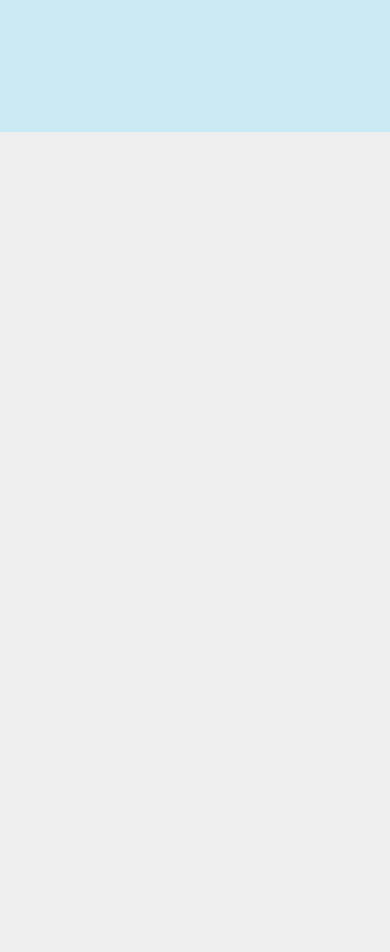
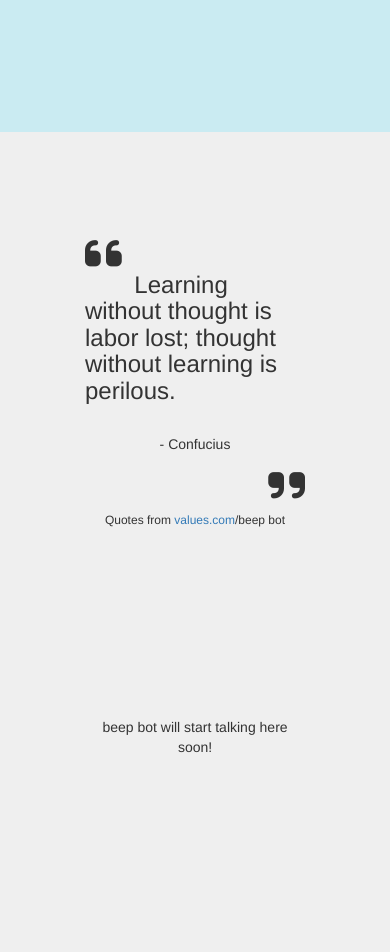
Before and after one commit to krishna-kumar456/Flask-Blog, a Flask app: page / in a window 390 px wide. Shown: the part 1134-2086 px from the top of the page. Run offline with Flask 2, Linux system fonts and the light colour scheme; some libraries are stand-ins or nearby versions.

Commit message:
satisfactory landing

```diff
--- a/app.py
+++ b/app.py
@@ -4,6 +4,8 @@ from flask_login import UserMixin, LoginManager, login_user, logout_user
 from flask_blogging import SQLAStorage, BloggingEngine
 from flask_sqlalchemy import SQLAlchemy
 import os
+import requests
+import random
 
 app = Flask(__name__)
 app.config["SECRET_KEY"] = "secret"  # for WTF-forms and login
@@ -19,12 +21,6 @@ app.config["SQLALCHEMY_DATABASE_URI"] = os.environ['DATABASE_URL']
 
 #export DATABASE_URL="postgresql://localhost/blog"
 
-# extensions
-#engine = create_engine('sqlite:////tmp/blog.db')
-#meta = MetaData()
-#sql_storage = SQLAStorage(engine, metadata=meta)
-
-#meta.create_all(bind=engine)
 
 db = SQLAlchemy(app)
 storage = SQLAStorage(db=db)
@@ -41,6 +37,45 @@ class User(UserMixin):
     def get_name(self):
         return "Paul Dirac"  # typically the user's name
 
+def get_quotes():
+
+    try:
+        r = requests.get('http://quotesondesign.com/wp-json/posts?filter[orderby]=rand&filter[posts_per_page]=1')
+        content_json = r.json()
+        content_quote = content_json[0]['content']
+        content_author = content_json[0]['title']
+        cutovers = ['&#8217;', '<br /> ', '<p>', '</p>']
+        for c in cutovers:
+            if c in content_quote:
+                content_quote = content_quote.replace(c, "'")
+
+
+        clean_content_quote = content_quote[1:-5]
+
+
+    except:
+        clean_content_quote = 'This is a random quote beep. This is affirmatively not generated from bot beep.'
+        content_author = 'beep bot'
+
+    return clean_content_quote, content_author
+
+
+def faster_quotes():
+    content_dict = {'James Thurber':'All men should strive to learn before they die, what they are running from, and to, and why.',
+                    'Abigail Adams':'Learning is not attained by chance, it must be sought for with ardor and attended to with diligence.',
+                    'Pablo Picasso':'I am always doing that which I cannot do, in order that I may learn how to do it.',
+                    'Don Williams Jr.':'The road of life twists and turns and no two directions are ever the same. Yet our lessons come from the journey, not the destination.',
+                    'Benjamin Franklin':'Tell me and I forget. Teach me and I remember. Involve me and I learn.',
+                    'Confucius':'Learning without thought is labor lost; thought without learning is perilous.',
+                    'John F. Kennedy':'Leadership and learning are indispensable to each other.',
+                    'Vivian Greene':"Life isn't about waiting for the storm to pass. It's about learning how to dance in the rain.",
+                    }
+    choice = random.choice(list(content_dict))
+    content_quote = content_dict[choice]
+    content_author = choice
+    return content_quote, content_author
+
+
 @login_manager.user_loader
 @blog_engine.user_loader
 def load_user(user_id):
@@ -49,7 +84,8 @@ def load_user(user_id):
 
 @app.route("/")
 def index():
-    return render_template("index.html")
+    quote, author = faster_quotes()
+    return render_template("index.html", quote=quote, author=author)
 
 @app.route("/login/")
 def login():
--- a/static/style.css
+++ b/static/style.css
@@ -23,6 +23,9 @@ h1 {
 	#right-block {
 		height: 150vh;
 		background: #EFEFEF;
+		padding-top: 100px;
+		padding-left: 100px;
+		padding-right: 100px;
 	}
 
 }
--- a/templates/index.html
+++ b/templates/index.html
@@ -92,7 +92,41 @@
        </div>
 
    </div>
-     <div id="right-block" class="col-md-6"></div>
+   <div id="right-block" class="col-md-6">
+    <i class="fa fa-quote-left fa-3x fa-pull-left" aria-hidden="true"></i>
+    <br/>
+
+    <h3>{{ quote }} </h3> <br/>
+    <center>
+        <p> - {{ author }}</p> </center><i class="fa fa-quote-right fa-3x fa-pull-right" aria-hidden="true"></i>
+        <br/>
+        <br/>
+
+
+        <center><h6>Quotes from <a href="http://www.values.com/inspirational-quotes">values.com</a>/beep bot</h6></center>
+
+        <div class="panel-body">
+
+        </div>
+        <div class="panel-body">
+
+        </div>
+        <div class="panel-body">
+
+        </div>
+        <div class="panel-body">
+
+        </div>
+        <div class="panel-body">
+
+        </div>
+        <div class="panel-body">
+
+        </div>
+
+        <center>beep bot will start talking here soon!</center>
+
+    </div>
 </div>
 </body>
 </html>
```
Lines whose indentation alone changed are shown as unchanged.
